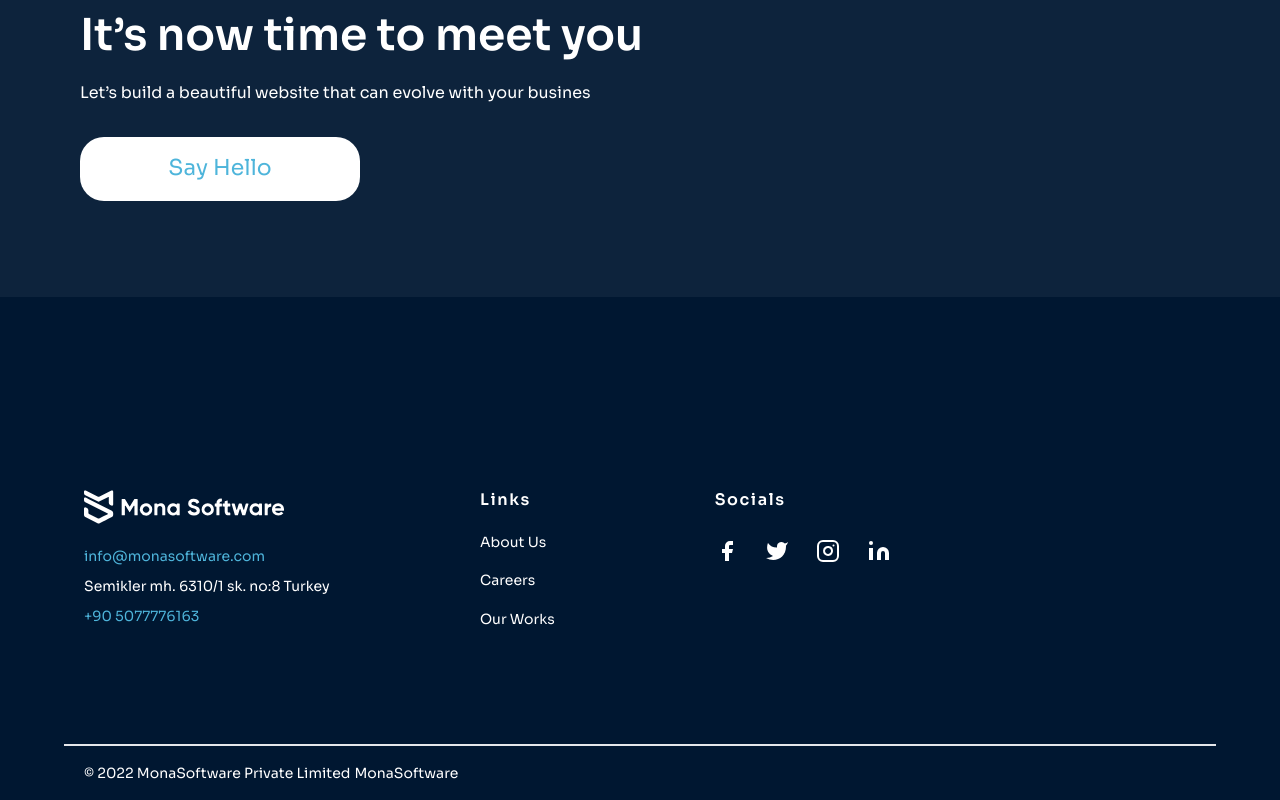
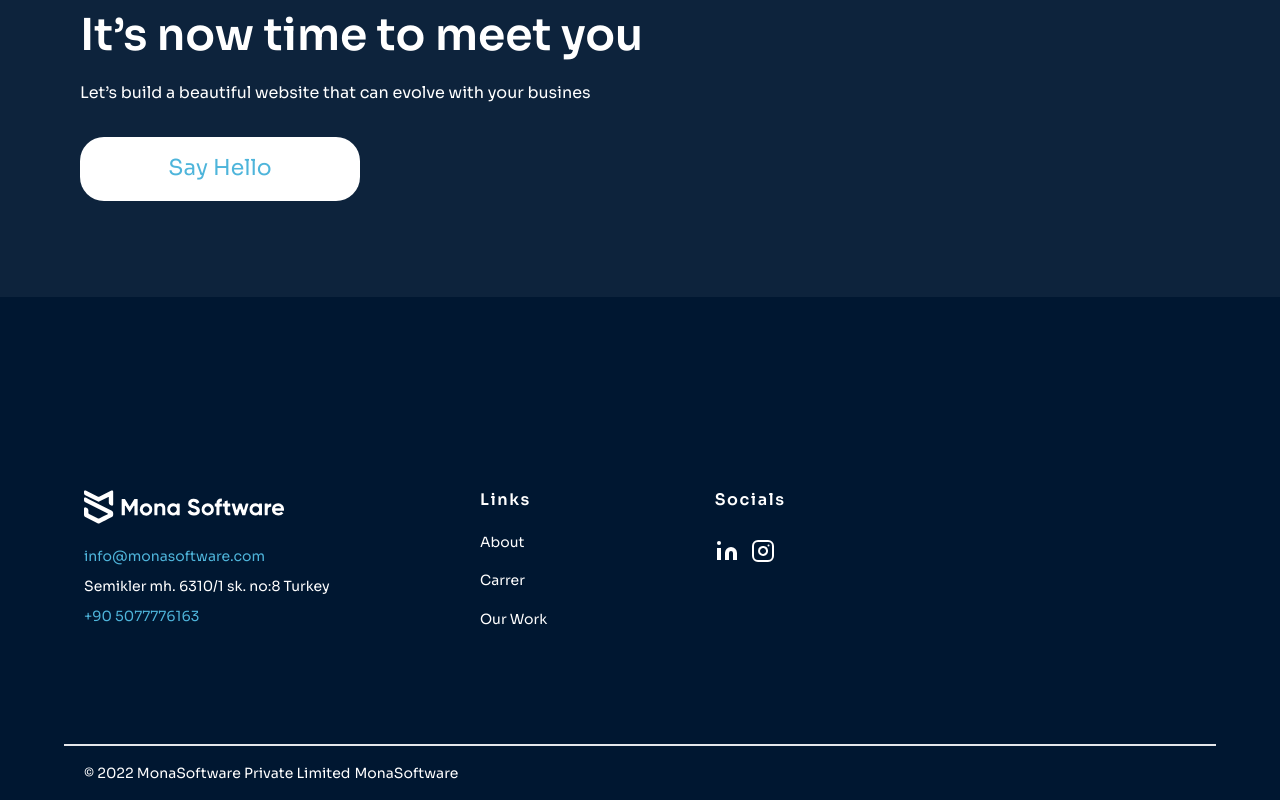
Before and after one commit to mrkacan/monasoftware, a Next.js app: page /about in a window 1280 px wide. Shown: the part 2978-3778 px from the top of the page. Built offline with nearby package versions, Linux system fonts and the light colour scheme.

Commit message:
hot fixing 3

```diff
--- a/components/layout/footer/Footer.jsx
+++ b/components/layout/footer/Footer.jsx
@@ -1,10 +1,11 @@
 import React from "react";
 import LogoSvgMona from "../../../svgUI/LogoSvgMona";
 import CalltoAction from "./CalltoAction";
+import Link from "next/link";
+import {desktopNavData} from "../../../languages/en";
 
 function Footer() {
-    return (
-        <>
+    return (<>
         <CalltoAction/>
 
         <footer className="text-white body-font bg-darkblue ">
@@ -28,27 +29,22 @@ function Footer() {
                     </p>
                 </div>
                 <div
-                        className="md:grid md:justify-between w-full md:grid-cols-3 md:pl-20 -mb-10 md:mt-0 mt-10 md:text-left text-center">
+                    className="md:grid md:justify-start w-full md:grid-cols-3 md:pl-20 -mb-10 md:mt-0 mt-10 md:text-left text-center">
                     <div className="md:w-1/2  px-4">
                         <h2 className=" title-font font-semibold text-white  tracking-widest text-base mb-3">
                             Links
                         </h2>
                         <nav className="list-none mb-10">
-                                <li className="py-2 text-sm">
+                            {desktopNavData.map((link) => {
+                                return (<li className="py-2 text-sm">
+                                    <Link
+                                        href={link.slug}>
                                         <a className="text-white  hover:text-gray-300 cursor-pointer">
-                                        About Us
+                                            {link.name}
                                         </a>
-                                </li>
-                                <li className="py-2 text-sm">
-                                    <a className="text-white  hover:text-gray-300 cursor-pointer">
-                                        Careers
-                                    </a>
-                                </li>
-                                <li className="py-2 text-sm">
-                                    <a className="text-white  hover:text-gray-300 cursor-pointer">
-                                        Our Works
-                                    </a>
-                                </li>
+                                    </Link>
+                                </li>)
+                            })}
                         </nav>
                     </div>
                     <div className=" md:w-1/2 ">
@@ -57,41 +53,61 @@ function Footer() {
                         </h2>
                         <nav>
                 <span
-                    className="inline-flex w-44 sm:ml-auto sm:mt-4 mt-2 justify-center sm:justify-between">
+                    className="inline-flex w-44 sm:ml-auto sm:mt-4 mt-2 justify-start">
+                  {/*<a*/}
+                  {/*    href="https://www.linkedin.com/company/monasoftware"*/}
+                  {/*    className="text-white cursor-pointer hover:opacity-40  "*/}
+                  {/*>*/}
+                  {/*  <svg*/}
+                  {/*      fill="currentColor"*/}
+                  {/*      strokeLinecap="round"*/}
+                  {/*      strokeLinejoin="round"*/}
+                  {/*      strokeWidth="2"*/}
+                  {/*      className="w-6 h-6"*/}
+                  {/*      viewBox="0 0 24 24"*/}
+                  {/*  >*/}
+                  {/*    <path*/}
+                  {/*        d="M18 2h-3a5 5 0 00-5 5v3H7v4h3v8h4v-8h3l1-4h-4V7a1 1 0 011-1h3z"></path>*/}
+                  {/*  </svg>*/}
+                  {/*</a>*/}
+                  {/*<a*/}
+                  {/*    href="https://www.linkedin.com/company/monasoftware"*/}
+                  {/*    className="ml-3 cursor-pointer hover:opacity-40 text-white "*/}
+                  {/*>*/}
+                  {/*  <svg*/}
+                  {/*      fill="currentColor"*/}
+                  {/*      strokeLinecap="round"*/}
+                  {/*      strokeLinejoin="round"*/}
+                  {/*      strokeWidth="2"*/}
+                  {/*      className="w-6 h-6"*/}
+                  {/*      viewBox="0 0 24 24"*/}
+                  {/*  >*/}
+                  {/*    <path*/}
+                  {/*        d="M23 3a10.9 10.9 0 01-3.14 1.53 4.48 4.48 0 00-7.86 3v1A10.66 10.66 0 013 4s-4 9 5 13a11.64 11.64 0 01-7 2c9 5 20 0 20-11.5a4.5 4.5 0 00-.08-.83A7.72 7.72 0 0023 3z"></path>*/}
+                  {/*  </svg>*/}
+                  {/*</a>*/}
                   <a
                       href="https://www.linkedin.com/company/monasoftware"
-                      className="text-white cursor-pointer hover:opacity-40  "
+                      className="cursor-pointer hover:opacity-40 text-white "
                   >
                     <svg
                         fill="currentColor"
+                        stroke="currentColor"
                         strokeLinecap="round"
                         strokeLinejoin="round"
-                        strokeWidth="2"
+                        strokeWidth="0"
                         className="w-6 h-6"
                         viewBox="0 0 24 24"
                     >
                       <path
-                          d="M18 2h-3a5 5 0 00-5 5v3H7v4h3v8h4v-8h3l1-4h-4V7a1 1 0 011-1h3z"></path>
+                          stroke="none"
+                          d="M16 8a6 6 0 016 6v7h-4v-7a2 2 0 00-2-2 2 2 0 00-2 2v7h-4v-7a6 6 0 016-6zM2 9h4v12H2z"
+                      ></path>
+                      <circle cx="4" cy="4" r="2" stroke="none"></circle>
                     </svg>
                   </a>
                     <a
-                      href="https://www.linkedin.com/company/monasoftware"
-                      className="ml-3 cursor-pointer hover:opacity-40 text-white "
-                  >
-                    <svg
-                        fill="currentColor"
-                        strokeLinecap="round"
-                        strokeLinejoin="round"
-                        strokeWidth="2"
-                        className="w-6 h-6"
-                        viewBox="0 0 24 24"
-                    >
-                      <path
-                          d="M23 3a10.9 10.9 0 01-3.14 1.53 4.48 4.48 0 00-7.86 3v1A10.66 10.66 0 013 4s-4 9 5 13a11.64 11.64 0 01-7 2c9 5 20 0 20-11.5a4.5 4.5 0 00-.08-.83A7.72 7.72 0 0023 3z"></path>
-                    </svg>
-                  </a>
-                  <a
-                      href="https://www.linkedin.com/company/monasoftware"
+                        href="https://www.instagram.com/monasoftwarecom"
                         className="ml-3 cursor-pointer hover:opacity-40 text-white "
                     >
                     <svg
@@ -112,26 +128,6 @@ function Footer() {
                           ry="5"
                       ></rect>
                       <path d="M16 11.37A4 4 0 1112.63 8 4 4 0 0116 11.37zm1.5-4.87h.01"></path>
-                    </svg>
-                  </a>
-                  <a
-                      href="https://www.linkedin.com/company/monasoftware"
-                      className="ml-3 cursor-pointer hover:opacity-40 text-white "
-                  >
-                    <svg
-                        fill="currentColor"
-                        stroke="currentColor"
-                        strokeLinecap="round"
-                        strokeLinejoin="round"
-                        strokeWidth="0"
-                        className="w-6 h-6"
-                        viewBox="0 0 24 24"
-                    >
-                      <path
-                          stroke="none"
-                          d="M16 8a6 6 0 016 6v7h-4v-7a2 2 0 00-2-2 2 2 0 00-2 2v7h-4v-7a6 6 0 016-6zM2 9h4v12H2z"
-                      ></path>
-                      <circle cx="4" cy="4" r="2" stroke="none"></circle>
                     </svg>
                   </a>
                 </span>
@@ -156,8 +152,7 @@ function Footer() {
                 </div>
             </div>
         </footer>
-        </>
-    );
+    </>);
 }
 
 export default Footer;
--- a/languages/en.js
+++ b/languages/en.js
@@ -63,28 +63,14 @@ export const ourwork = [
     {
         id: "0",
         thumbnial: "/images/random/random1.jpeg",
-        title: " Better half Web site",
+        title: " Featured Work 1",
         description:
             " We design and build digital products. And we help shape the teams",
     },
     {
         id: "1",
         thumbnial: "/images/random/random2.jpeg",
-        title: " Better half  site Development",
-        description:
-            " We design and build digital products. And we help shape the teams",
-    },
-    {
-        id: "2",
-        thumbnial: "/images/random/random3.jpeg",
-        title: " Better half Web site UX Design",
-        description:
-            " We design and build digital products. And we help shape the teams",
-    },
-    {
-        id: "3",
-        thumbnial: "/images/random/random4.jpeg",
-        title: "  Better half Web site Testing",
+        title: " Featured Work 2",
         description:
             " We design and build digital products. And we help shape the teams",
     },
```
Lines whose indentation alone changed are shown as unchanged.
